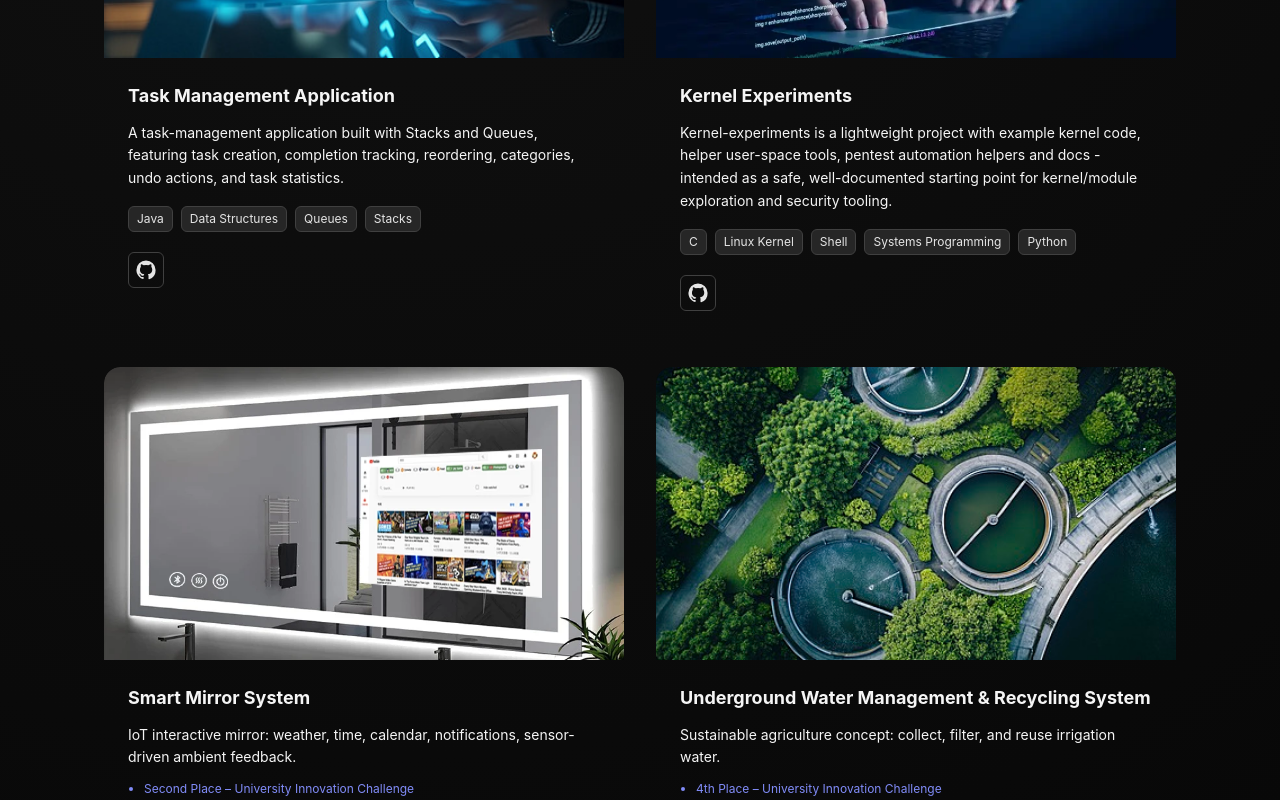
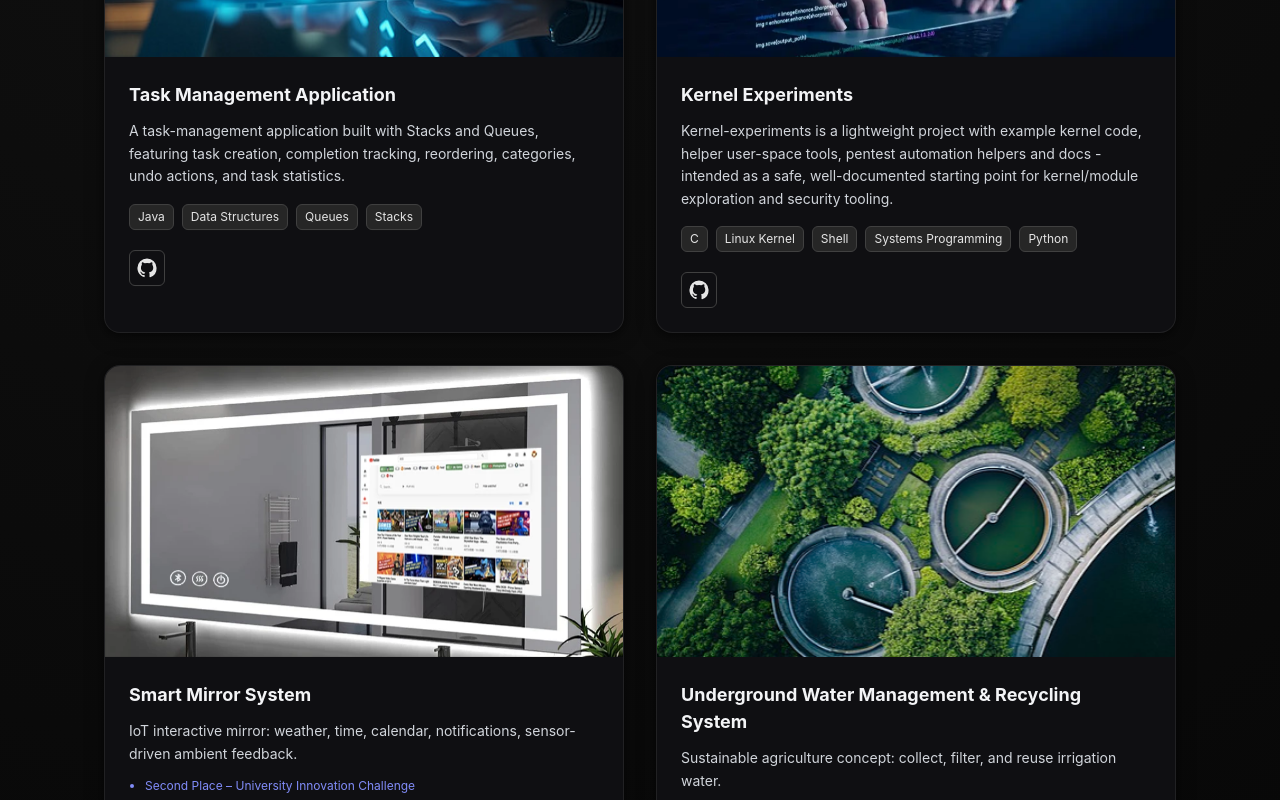
Before and after one commit to Kernel-Hunter/kernel-portfolio, a Next.js app: page / in a window 1280 px wide. Shown: the part 1260-2060 px from the top of the page. Built offline with nearby package versions, Linux system fonts and the light colour scheme.

Commit message:
Update ProjectCard.jsx

```diff
--- a/components/ProjectCard.jsx
+++ b/components/ProjectCard.jsx
@@ -14,98 +14,58 @@ export default function ProjectCard({ project, index = 0 }) {
       whileInView={{ opacity: 1, y: 0 }}
       viewport={{ once: true }}
       transition={{ duration: 0.5, delay: index * 0.15, ease: [0.22, 1, 0.36, 1] }}
-      whileHover={{ y: -8, transition: { duration: 0.25, ease: 'easeOut' } }}
-      style={{ willChange: 'transform' }}
-      className="group relative rounded-2xl flex flex-col overflow-hidden"
+      className="pcard"
     >
-      {/* Base card layer */}
-      <div
-        className="absolute inset-0 rounded-2xl transition-all duration-300"
-        style={{
-          background: 'var(--pc-bg)',
-          border: '1px solid var(--pc-border)',
-          boxShadow: 'var(--pc-shadow)',
-        }}
-      />
-
-      {/* Glow bloom — fades in on hover */}
-      <div
-        className="absolute inset-0 rounded-2xl opacity-0 group-hover:opacity-100 transition-opacity duration-500 pointer-events-none"
-        style={{
-          boxShadow: 'var(--pc-hover-shadow)',
-          border: '1px solid var(--pc-hover-border)',
-        }}
-      />
-
-      {/* Soft top glow bloom */}
-      <div
-        className="absolute inset-x-0 top-0 h-1/2 rounded-t-2xl opacity-0 group-hover:opacity-100 transition-opacity duration-500 pointer-events-none"
-        style={{
-          background: 'radial-gradient(ellipse 70% 60% at 50% 0%, rgba(6,182,212,0.12), transparent 80%)',
-        }}
-      />
-
       {/* Image */}
-      <div className="aspect-video overflow-hidden relative rounded-t-2xl z-10">
+      <div className="pcard__img-wrap">
         {project.image ? (
           <Image
             src={project.image}
             alt={project.alt || project.title}
             width={960}
             height={540}
-            className="w-full h-full object-cover transition-transform duration-500 ease-out group-hover:scale-105"
+            className="pcard__img"
             priority={false}
           />
         ) : (
-          <div
-            className="flex items-center justify-center h-full text-sm px-4"
-            style={{ background: 'var(--pc-img-fallback)', color: '#9ca3af' }}
-          >
+          <div className="pcard__img-fallback">
             {project.alt || 'No image'}
           </div>
         )}
-        <div className="absolute inset-0 bg-gradient-to-t from-black/50 to-transparent opacity-0 group-hover:opacity-100 transition-opacity duration-400 pointer-events-none" />
+        <div className="pcard__img-overlay" />
       </div>
 
       {/* Content */}
-      <div className="relative z-10 p-6 flex flex-col gap-3">
-        <h4
-          className="text-lg font-bold transition-colors duration-200"
-          style={{ color: 'var(--pc-title)' }}
-        >
-          {project.title}
-        </h4>
-
-        <p className="text-sm leading-relaxed" style={{ color: 'var(--pc-body)' }}>
-          {project.summary || project.description}
-        </p>
+      <div className="pcard__body">
+        <h4 className="pcard__title">{project.title}</h4>
+        <p className="pcard__desc">{project.summary || project.description}</p>
 
         {achievements.length > 0 && (
-          <ul className="text-xs text-indigo-400 list-disc ml-4 space-y-1">
+          <ul className="pcard__achievements">
             {achievements.map(a => <li key={a}>{a}</li>)}
           </ul>
         )}
 
         {techs.length > 0 && (
-          <div className="flex flex-wrap gap-2 pt-1">
+          <div className="pcard__tags">
             {techs.map(t => <Tag key={t}>{t}</Tag>)}
           </div>
         )}
 
-        <div className="flex gap-3 pt-2">
+        <div className="pcard__links">
           {project.repoUrl && (
             <a href={project.repoUrl} target="_blank" rel="noopener noreferrer"
-               aria-label="GitHub repository" className="icon-btn">
-              <svg viewBox="0 0 24 24" width="20" height="20" className="fill-current">
-                <path d="M12 .5A11.5 11.5 0 0 0 .5 12c0 5.08 3.29 9.38 7.86 10.89.58.11.79-.25.79-.56 0-.28-.01-1.02-.02-2-3.2.7-3.88-1.54-3.88-1.54-.53-1.34-1.3-1.7-1.3-1.7-1.06-.72.08-.7.08-.7 1.17.08 1.79 1.2 1.79 1.2 1.04 1.78 2.73 1.27 3.4.97.11-.76.41-1.27.75-1.56-2.55-.29-5.23-1.28-5.23-5.71 0-1.26.45-2.29 1.19-3.1-.12-.29-.52-1.46.11-3.05 0 0 .97-.31 3.18 1.18a11.02 11.02 0 0 1 5.79 0c2.2-1.49 3.17-1.18 3.17-1.18.64 1.59.24 2.76.12 3.05.74.81 1.18 1.84 1.18 3.1 0 4.44-2.69 5.41-5.25 5.7.43.37.81 1.11.81 2.25 0 1.63-.02 2.95-.02 3.35 0 .31.21.68.8.56A11.5 11.5 0 0 0 23.5 12 11.5 11.5 0 0 0 12 .5Z" />
+               aria-label="GitHub" className="icon-btn">
+              <svg viewBox="0 0 24 24" width="20" height="20" fill="currentColor">
+                <path d="M12 .5A11.5 11.5 0 0 0 .5 12c0 5.08 3.29 9.38 7.86 10.89.58.11.79-.25.79-.56 0-.28-.01-1.02-.02-2-3.2.7-3.88-1.54-3.88-1.54-.53-1.34-1.3-1.7-1.3-1.7-1.06-.72.08-.7.08-.7 1.17.08 1.79 1.2 1.79 1.2 1.04 1.78 2.73 1.27 3.4.97.11-.76.41-1.27.75-1.56-2.55-.29-5.23-1.28-5.23-5.71 0-1.26.45-2.29 1.19-3.1-.12-.29-.52-1.46.11-3.05 0 0 .97-.31 3.18 1.18a11.02 11.02 0 0 1 5.79 0c2.2-1.49 3.17-1.18 3.17-1.18.64 1.59.24 2.76.12 3.05.74.81 1.18 1.84 1.18 3.1 0 4.44-2.69 5.41-5.25 5.7.43.37.81 1.11.81 2.25 0 1.63-.02 2.95-.02 3.35 0 .31.21.68.8.56A11.5 11.5 0 0 0 23.5 12 11.5 11.5 0 0 0 12 .5Z"/>
               </svg>
             </a>
           )}
           {project.liveUrl && (
             <a href={project.liveUrl} target="_blank" rel="noopener noreferrer"
                aria-label="Live site" className="icon-btn">
-              <svg viewBox="0 0 24 24" width="20" height="20" className="fill-current">
-                <path d="M14 3h7v7h-2V6.41l-9.29 9.3-1.42-1.42 9.3-9.29H14V3ZM5 5h6v2H7v10h10v-4h2v6H5V5Z" />
+              <svg viewBox="0 0 24 24" width="20" height="20" fill="currentColor">
+                <path d="M14 3h7v7h-2V6.41l-9.29 9.3-1.42-1.42 9.3-9.29H14V3ZM5 5h6v2H7v10h10v-4h2v6H5V5Z"/>
               </svg>
             </a>
           )}
```
